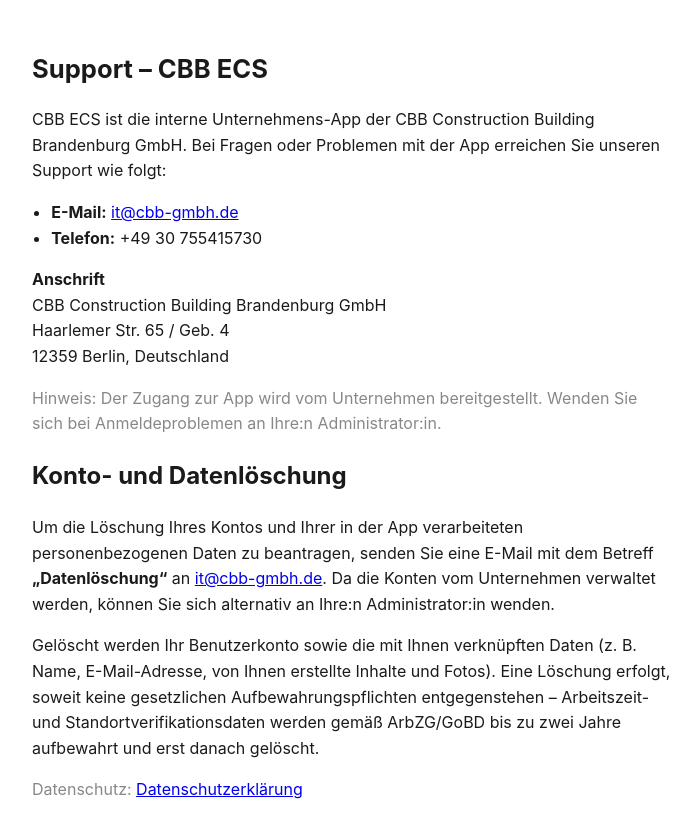
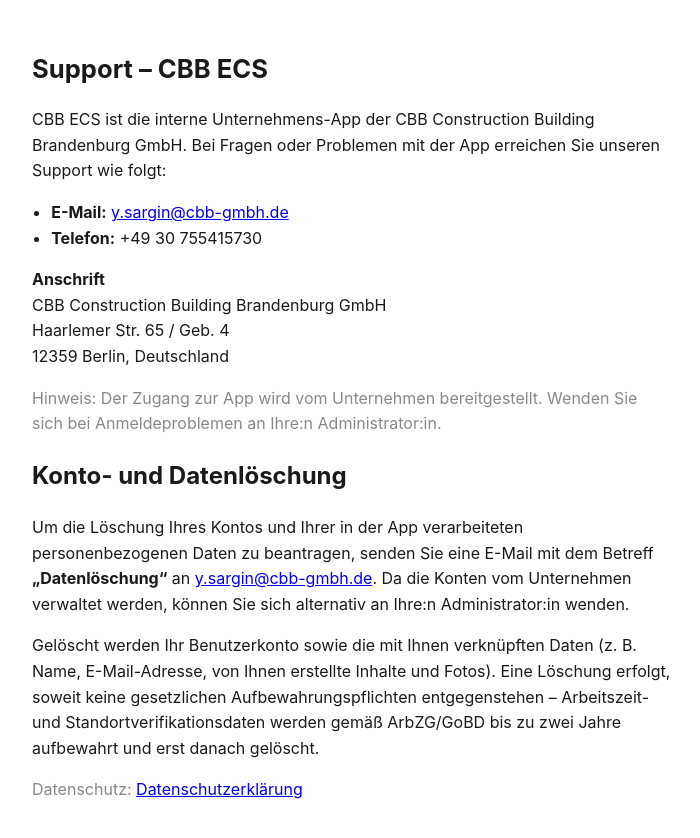
Before and after one commit to cbb-gmbh/privacy, a plain HTML site: page support.html in a window 1280 px wide. Shown: the whole page, without its empty margins (288-988 px from the left). Drawn offline with Linux system fonts and the light colour scheme.

Commit message:
Use y.sargin@cbb-gmbh.de as support contact

```diff
--- a/support.html
+++ b/support.html
@@ -34,7 +34,7 @@
 			mit der App erreichen Sie unseren Support wie folgt:
 		</p>
 		<ul>
-			<li><strong>E-Mail:</strong> <a href="mailto:it@cbb-gmbh.de">it@cbb-gmbh.de</a></li>
+			<li><strong>E-Mail:</strong> <a href="mailto:y.sargin@cbb-gmbh.de">y.sargin@cbb-gmbh.de</a></li>
 			<li><strong>Telefon:</strong> +49 30 755415730</li>
 		</ul>
 		<p>
@@ -53,7 +53,7 @@
 			Um die Löschung Ihres Kontos und Ihrer in der App verarbeiteten
 			personenbezogenen Daten zu beantragen, senden Sie eine E-Mail mit dem
 			Betreff <strong>„Datenlöschung“</strong> an
-			<a href="mailto:it@cbb-gmbh.de?subject=Datenl%C3%B6schung">it@cbb-gmbh.de</a>.
+			<a href="mailto:y.sargin@cbb-gmbh.de?subject=Datenl%C3%B6schung">y.sargin@cbb-gmbh.de</a>.
 			Da die Konten vom Unternehmen verwaltet werden, können Sie sich
 			alternativ an Ihre:n Administrator:in wenden.
 		</p>
```
